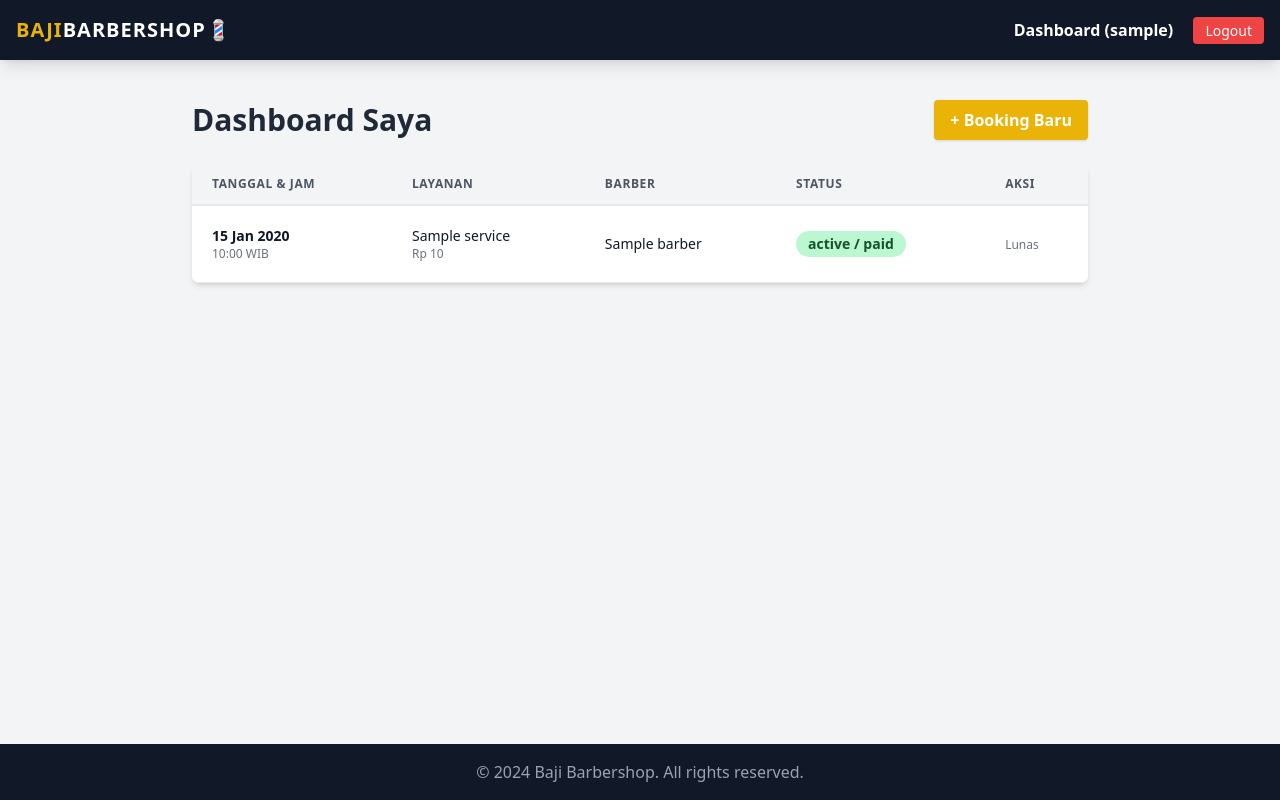
After one commit to bajiff/baji-barbershop, a Flask app: page /dashboard in a window 1280 px wide. The commit adds this page. Run offline with Flask 3, Linux system fonts and the light colour scheme; a user stored in the database is signed in; tables that the repository leaves empty hold one stand-in row (values such as "Sample post"); some libraries are stand-ins or nearby versions.

Commit message:
Menambahkan Booking Jadwal Cukur

```diff
--- a/app/routes.py
+++ b/app/routes.py
@@ -5,6 +5,9 @@ from app.models import User
 from app.forms import RegistrationForm, LoginForm
 from flask_login import login_user, current_user, logout_user, login_required
 from werkzeug.security import check_password_hash
+from app.models import User, Barber, Service, Booking # Tambah Booking
+from app.forms import RegistrationForm, LoginForm, BookingForm # Tambah BookingForm
+from datetime import datetime
 
 main = Blueprint('main', __name__)
 
@@ -58,3 +61,41 @@ def login():
 def logout():
     logout_user()
     return redirect(url_for('main.index'))
+
+# --- DASHBOARD (Riwayat Booking) ---
+@main.route("/dashboard")
+@login_required # Wajib login
+def dashboard():
+    # Ambil booking milik user yang sedang login, urutkan dari yang terbaru
+    bookings = Booking.query.filter_by(user_id=current_user.id).order_by(Booking.created_at.desc()).all()
+    return render_template('booking/dashboard.html', title='Dashboard Saya', bookings=bookings)
+
+# --- BUAT BOOKING BARU ---
+@main.route("/booking/new", methods=['GET', 'POST'])
+@login_required
+def new_booking():
+    form = BookingForm()
+
+    # Isi Pilihan Dropdown secara Dinamis dari Database
+    # Format: (value, label) -> (id, nama + harga)
+    form.service_id.choices = [(s.id, f"{s.name} - Rp {s.price:,.0f}") for s in Service.query.all()]
+    form.barber_id.choices = [(b.id, b.name) for b in Barber.query.filter_by(is_active=True).all()]
+
+    if form.validate_on_submit():
+        booking = Booking(
+            user_id=current_user.id,
+            service_id=form.service_id.data,
+            barber_id=form.barber_id.data,
+            booking_date=form.booking_date.data, # Perbaikan: nama kolom di DB 'booking_time' tipe DateTime
+            # Kita perlu menggabungkan Date dan Time menjadi satu DateTime object
+            booking_time=datetime.combine(form.booking_date.data, form.booking_time.data),
+            notes=form.notes.data,
+            status='pending',
+            payment_status='unpaid'
+        )
+        db.session.add(booking)
+        db.session.commit()
+        flash('Booking berhasil dibuat! Menunggu pembayaran.', 'success')
+        return redirect(url_for('main.dashboard'))
+
+    return render_template('booking/create.html', title='Booking Baru', form=form)
--- a/app/templates/base.html
+++ b/app/templates/base.html
@@ -14,10 +14,12 @@
                 BAJI<span class="text-white">BARBERSHOP</span>💈
             </a>
             <div>
-                {% if current_user.is_authenticated %}
-                    <span class="text-gray-300 mr-4">Halo, {{ current_user.username }}</span>
-                    <a href="{{ url_for('main.logout') }}" class="text-white hover:text-yellow-500">Logout</a>
-                {% else %}
+                    {% if current_user.is_authenticated %}
+                        <a href="{{ url_for('main.dashboard') }}" class="text-white mr-4 font-semibold hover:text-yellow-500">
+                            Dashboard ({{ current_user.username }})
+                        </a>
+                        <a href="{{ url_for('main.logout') }}" class="bg-red-500 px-3 py-1 rounded text-white hover:bg-red-600 text-sm">Logout</a>
+                    {% else %}
                     <a href="{{ url_for('main.login') }}" class="text-white hover:text-yellow-500 mr-4">Login</a>
                     <a href="{{ url_for('main.register') }}" class="bg-yellow-500 text-gray-900 px-4 py-2 rounded hover:bg-yellow-400 font-bold">Daftar</a>
                 {% endif %}
--- /dev/null
+++ b/app/templates/booking/dashboard.html
@@ -0,0 +1,65 @@
+{% extends "base.html" %}
+
+{% block content %}
+<div class="max-w-4xl mx-auto">
+    <div class="flex justify-between items-center mb-6">
+        <h2 class="text-3xl font-bold text-gray-800">Dashboard Saya</h2>
+        <a href="{{ url_for('main.new_booking') }}" class="bg-yellow-500 hover:bg-yellow-600 text-white font-bold py-2 px-4 rounded shadow">
+            + Booking Baru
+        </a>
+    </div>
+
+    <div class="bg-white shadow-md rounded-lg overflow-hidden">
+        <table class="min-w-full leading-normal">
+            <thead>
+                <tr>
+                    <th class="px-5 py-3 border-b-2 border-gray-200 bg-gray-100 text-left text-xs font-semibold text-gray-600 uppercase tracking-wider">Tanggal & Jam</th>
+                    <th class="px-5 py-3 border-b-2 border-gray-200 bg-gray-100 text-left text-xs font-semibold text-gray-600 uppercase tracking-wider">Layanan</th>
+                    <th class="px-5 py-3 border-b-2 border-gray-200 bg-gray-100 text-left text-xs font-semibold text-gray-600 uppercase tracking-wider">Barber</th>
+                    <th class="px-5 py-3 border-b-2 border-gray-200 bg-gray-100 text-left text-xs font-semibold text-gray-600 uppercase tracking-wider">Status</th>
+                    <th class="px-5 py-3 border-b-2 border-gray-200 bg-gray-100 text-left text-xs font-semibold text-gray-600 uppercase tracking-wider">Aksi</th>
+                </tr>
+            </thead>
+            <tbody>
+                {% for booking in bookings %}
+                <tr>
+                    <td class="px-5 py-5 border-b border-gray-200 bg-white text-sm">
+                        <p class="text-gray-900 whitespace-no-wrap font-bold">
+                            {{ booking.booking_time.strftime('%d %b %Y') }}
+                        </p>
+                        <p class="text-gray-500 text-xs">{{ booking.booking_time.strftime('%H:%M') }} WIB</p>
+                    </td>
+                    <td class="px-5 py-5 border-b border-gray-200 bg-white text-sm">
+                        <p class="text-gray-900 whitespace-no-wrap">{{ booking.service.name }}</p>
+                        <p class="text-gray-500 text-xs">Rp {{ "{:,.0f}".format(booking.service.price) }}</p>
+                    </td>
+                    <td class="px-5 py-5 border-b border-gray-200 bg-white text-sm">
+                        <p class="text-gray-900 whitespace-no-wrap">{{ booking.barber.name }}</p>
+                    </td>
+                    <td class="px-5 py-5 border-b border-gray-200 bg-white text-sm">
+                        <span class="relative inline-block px-3 py-1 font-semibold leading-tight
+                        {% if booking.payment_status == 'paid' %} text-green-900 bg-green-200
+                        {% else %} text-orange-900 bg-orange-200 {% endif %} rounded-full">
+                            <span class="relative">{{ booking.status }} / {{ booking.payment_status }}</span>
+                        </span>
+                    </td>
+                    <td class="px-5 py-5 border-b border-gray-200 bg-white text-sm">
+                        {% if booking.payment_status == 'unpaid' %}
+                            <button class="bg-blue-500 text-white px-3 py-1 rounded text-xs hover:bg-blue-600">Bayar</button>
+                        {% else %}
+                            <button class="text-gray-500 text-xs cursor-not-allowed">Lunas</button>
+                        {% endif %}
+                    </td>
+                </tr>
+                {% else %}
+                <tr>
+                    <td colspan="5" class="px-5 py-5 text-center text-gray-500">
+                        Belum ada riwayat booking.
+                    </td>
+                </tr>
+                {% endfor %}
+            </tbody>
+        </table>
+    </div>
+</div>
+{% endblock %}
```
Also changed, not shown: app/templates/booking/create.html (added, +40 -0 lines).
